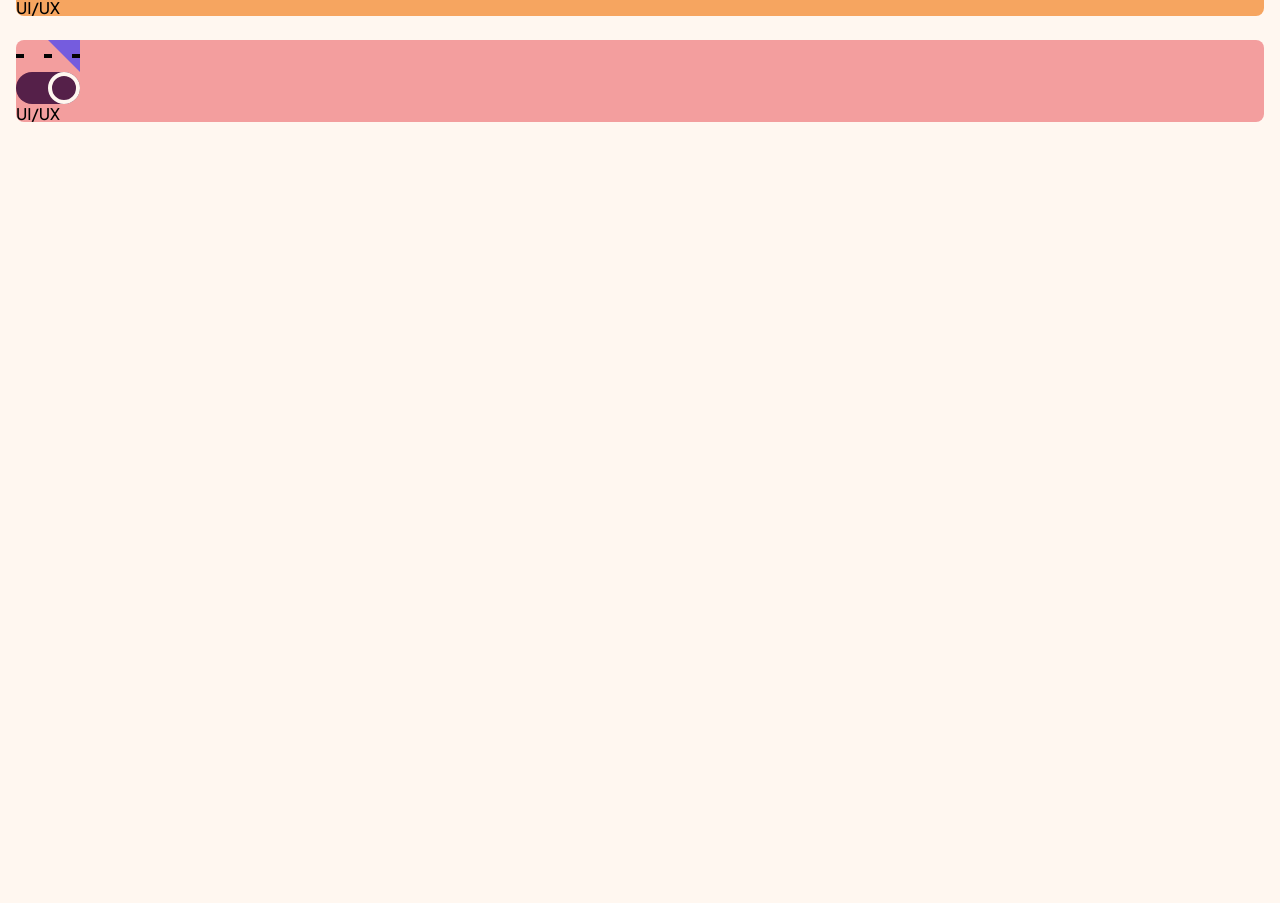
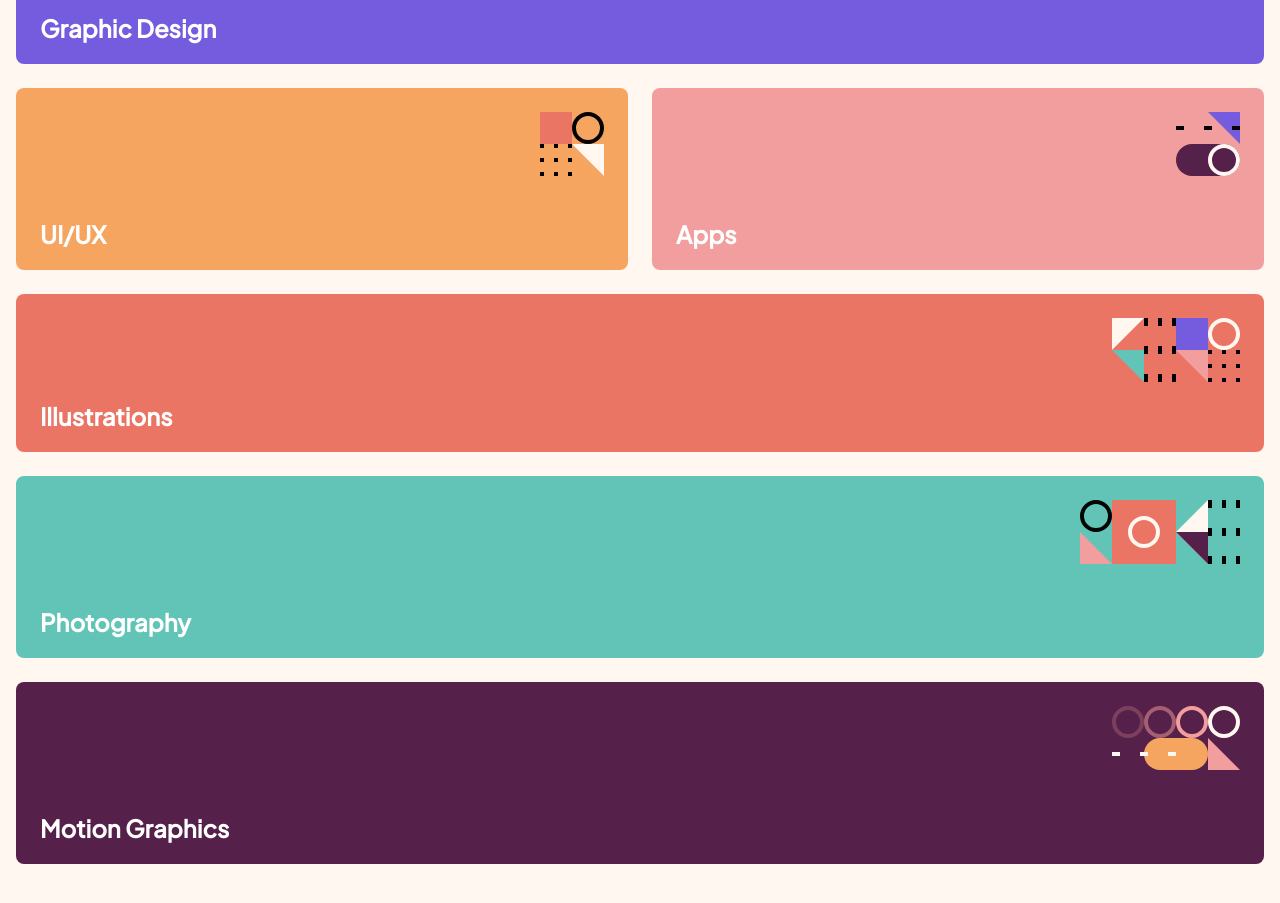
Before and after one commit to qalimero/single-page-design-portfolio, an Angular app in the folder singlepage-app/: page / in a window 1280 px wide. Shown: the part 533-1436 px from the top of the page. Before the commit the page ends 800 px from the top, so only its background shows below. Built offline with nearby package versions, Linux system fonts and the light colour scheme.

Commit message:
next time : section image + subtitle + text + button

```diff
--- a/singlepage-app/src/app/components/organisms/card-grid/card-grid.component.html
+++ b/singlepage-app/src/app/components/organisms/card-grid/card-grid.component.html
@@ -1,14 +1,26 @@
 <div class="card-grid">
   <div class="card-grid__item">
     <app-image [srcToAdd]="gridImage.img1"></app-image>
-    <app-text text="Graphic Design"></app-text>
+    <app-text classToAdd="paragraph__card" text="Graphic Design"></app-text>
   </div>
   <div class="card-grid__item">
     <app-image [srcToAdd]="gridImage.img2"></app-image>
-    <app-text text="UI/UX"></app-text>
+    <app-text classToAdd="paragraph__card" text="UI/UX"></app-text>
   </div>
   <div class="card-grid__item">
     <app-image [srcToAdd]="gridImage.img3"></app-image>
-    <app-text text="UI/UX"></app-text>
+    <app-text classToAdd="paragraph__card" text="Apps"></app-text>
+  </div>
+  <div class="card-grid__item">
+    <app-image [srcToAdd]="gridImage.img4"></app-image>
+    <app-text classToAdd="paragraph__card" text="Illustrations"></app-text>
+  </div>
+  <div class="card-grid__item">
+    <app-image [srcToAdd]="gridImage.img5"></app-image>
+    <app-text classToAdd="paragraph__card" text="Photography"></app-text>
+  </div>
+  <div class="card-grid__item">
+    <app-image [srcToAdd]="gridImage.img6"></app-image>
+    <app-text classToAdd="paragraph__card" text="Motion Graphics"></app-text>
   </div>
 </div>
--- a/singlepage-app/src/app/components/organisms/card-grid/card-grid.component.scss
+++ b/singlepage-app/src/app/components/organisms/card-grid/card-grid.component.scss
@@ -4,16 +4,48 @@
 .card-grid {
   display: grid;
   row-gap: $size_24;
+  column-gap: $size_24;
+  grid-template-columns: 1fr 1fr ;
+  margin-bottom: 100px;
   &__item {
+    display: flex;
+    flex-direction: column;
+    justify-content: space-between;
+    padding: $size_24;
     border-radius: $size_8;
+    box-sizing: border-box;
     &:nth-of-type(1) {
+      grid-column: 1/3;
       background-color: mapColor(galactic-blue);
+      height: 364px;
     }
     &:nth-of-type(2) {
       background-color: mapColor(summer-yellow);
+      height: 182px;
     }
     &:nth-of-type(3) {
       background-color: mapColor(primary-pink);
+      height: 182px;
+    }
+    &:nth-of-type(4) {
+      grid-column: 1/3;
+      background-color: mapColor(light-red);
+      height: 158px;
+
+    }
+    &:nth-of-type(5) {
+      grid-column: 1/3;
+      background-color: mapColor(primary-cyan);
+      height: 182px;
+    }
+    &:nth-of-type(6) {
+      grid-column: 1/3;
+      background-color: mapColor(dark-purple);
+      height: 182px;
+    }
+
+    app-image {
+      align-self: flex-end;
     }
   }
 }
--- a/singlepage-app/src/app/components/organisms/card-grid/card-grid.component.ts
+++ b/singlepage-app/src/app/components/organisms/card-grid/card-grid.component.ts
@@ -12,9 +12,9 @@ export class CardGridComponent implements OnInit {
       img1: 'assets/images/pattern-graphic-design.svg',
       img2: 'assets/images/pattern-ui-ux.svg',
       img3: 'assets/images/pattern-apps.svg',
-      img4: 'assets/images/logo.svg',
-      img5: 'assets/images/logo.svg',
-      img6: 'assets/images/logo.svg',
+      img4: 'assets/images/pattern-illustrations.svg',
+      img5: 'assets/images/pattern-photography.svg',
+      img6: 'assets/images/pattern-motion-graphics.svg',
     };
 
   constructor() { }
```
